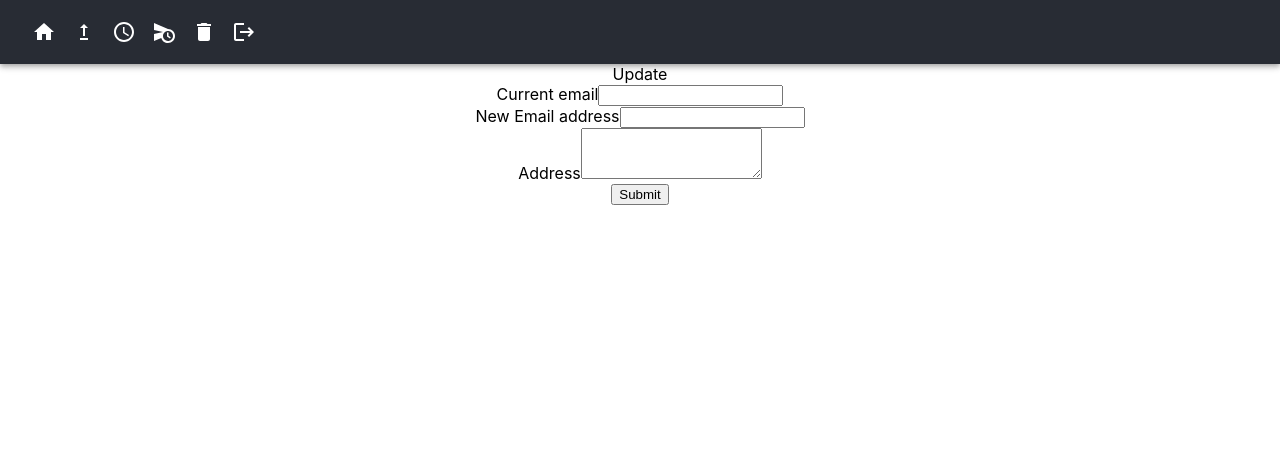
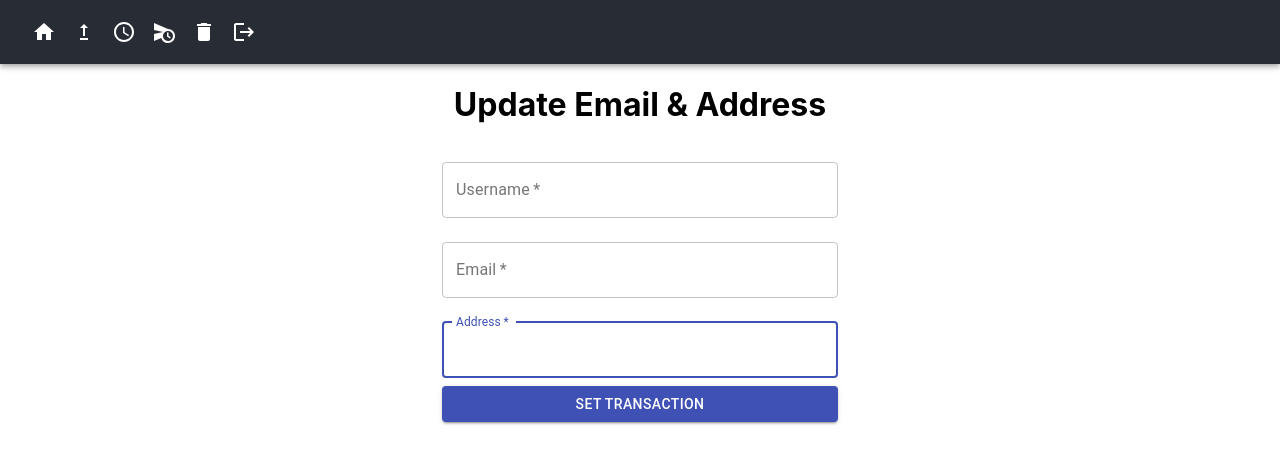
Before and after one commit to TanJunHong/dbs3, a React (Create React App) app in the folder client/: page /update in a window 1280 px wide. Shown: the top 464 px of the page. Built offline with nearby package versions, Linux system fonts and the light colour scheme.

Commit message:
Add reload to update page

```diff
--- a/client/src/pages/Delete/Delete.jsx
+++ b/client/src/pages/Delete/Delete.jsx
@@ -49,7 +49,7 @@ const Delete = () => {
     return (
         <>
             <Navbar/>
-        <h1>Delete</h1>
+        <h1>Delete Transaction</h1>
           <Container component="main" maxWidth="xs">
           <form onSubmit={handleSubmit}>
               <TextField type="text" variant="outlined" margin="normal" required fullWidth id="transaction_id"
--- a/client/src/pages/Update/Update.jsx
+++ b/client/src/pages/Update/Update.jsx
@@ -6,7 +6,7 @@ const Update = () => {
   return (
     <div>
       <Navbar />
-      Update
+        <h1>Update Email & Address</h1>
       <UpdateEmail />
     </div>
   );
--- a/client/src/pages/UpdateEmail/UpdateEmail.jsx
+++ b/client/src/pages/UpdateEmail/UpdateEmail.jsx
@@ -1,76 +1,63 @@
+import {Button, Container, TextField} from "@material-ui/core";
 import React from "react";
 import axios from "axios";
+import {useNavigate} from "react-router-dom";
+
 class UpdateEmail extends React.Component {
   constructor(props) {
     super(props);
     this.state = {
       name: "",
       email: "",
-      message: "",
+      address: "",
     };
   }
   handleSubmit(e) {
+
     e.preventDefault();
+    const formData = new FormData();
+    formData.append("username", this.state.name);
+    formData.append("email", this.state.email);
+    formData.append("address", this.state.address);
     axios({
       method: "POST",
-      url: "http://localhost:3002/send",
-      data: this.state,
+      url: "http://localhost:5000/update_user",
+      data: formData,
     }).then((response) => {
-      if (response.data.status === "success") {
-        alert("Message Sent.");
-        this.resetForm();
-      } else if (response.data.status === "fail") {
-        alert("Message failed to send.");
-      }
+      alert("Address updated.");
+      window.location.reload();
     });
   }
   resetForm() {
-    this.setState({ name: "", email: "", message: "" });
+    this.setState({ name: "", email: "", address: "" });
   }
   render() {
     return (
-      <div className="UpdateEmail">
-        <form
-          id="contact-form"
-          onSubmit={this.handleSubmit.bind(this)}
-          method="POST"
-        >
-          <div className="form-group">
-            <label htmlFor="name">Current email</label>
-            <input
-              type="text"
-              className="form-control"
-              id="name"
-              value={this.state.name}
-              onChange={this.onNameChange.bind(this)}
-            />
-          </div>
-          <div className="form-group">
-            <label htmlFor="exampleInputEmail1">New Email address</label>
-            <input
-              type="email"
-              className="form-control"
-              id="email"
-              aria-describedby="emailHelp"
-              value={this.state.email}
-              onChange={this.onEmailChange.bind(this)}
-            />
-          </div>
-          <div className="form-group">
-            <label htmlFor="message">Address</label>
-            <textarea
-              className="form-control"
-              rows="3"
-              id="message"
-              value={this.state.message}
-              onChange={this.onMessageChange.bind(this)}
-            />
-          </div>
-          <button type="submit" className="btn btn-primary">
-            Submit
-          </button>
-        </form>
-      </div>
+        <Container component="main" maxWidth="xs">
+          <form id="contact-form"
+                onSubmit={this.handleSubmit.bind(this)}
+                method="POST">
+            <TextField type="text" variant="outlined" margin="normal" required fullWidth id="Username"
+                       inputProps={{title: "Username"}}
+                       label="Username" name="Username" autoComplete="Username" autoFocus
+                       onChange={this.onNameChange.bind(this)}/>
+            <TextField type="email" variant="outlined" margin="normal" required fullWidth id="Email"
+                       inputProps={{title: "Email"}}
+                       label="Email" name="Email" autoComplete="Email" autoFocus
+                       onChange={this.onEmailChange.bind(this)}/>
+            <TextField type="text" variant="outlined" margin="normal" required fullWidth id="Address"
+                       inputProps={{title: "Address"}}
+                       label="Address" name="Address" autoComplete="Address" autoFocus
+                       onChange={this.onAddressChange.bind(this)}/>
+            <Button type="submit" fullWidth variant="contained" color="primary"
+                    title="Set Transaction">
+              Set Transaction
+            </Button>
+          </form>
+
+
+        </Container>
+
     );
   }
   onNameChange(event) {
@@ -79,8 +66,8 @@ class UpdateEmail extends React.Component {
   onEmailChange(event) {
     this.setState({ email: event.target.value });
   }
-  onMessageChange(event) {
-    this.setState({ message: event.target.value });
+  onAddressChange(event) {
+    this.setState({ address: event.target.value });
   }
 }
 export default UpdateEmail;
```
Also changed, not shown: 1 other file (tests, documents, lock files or other folders).
